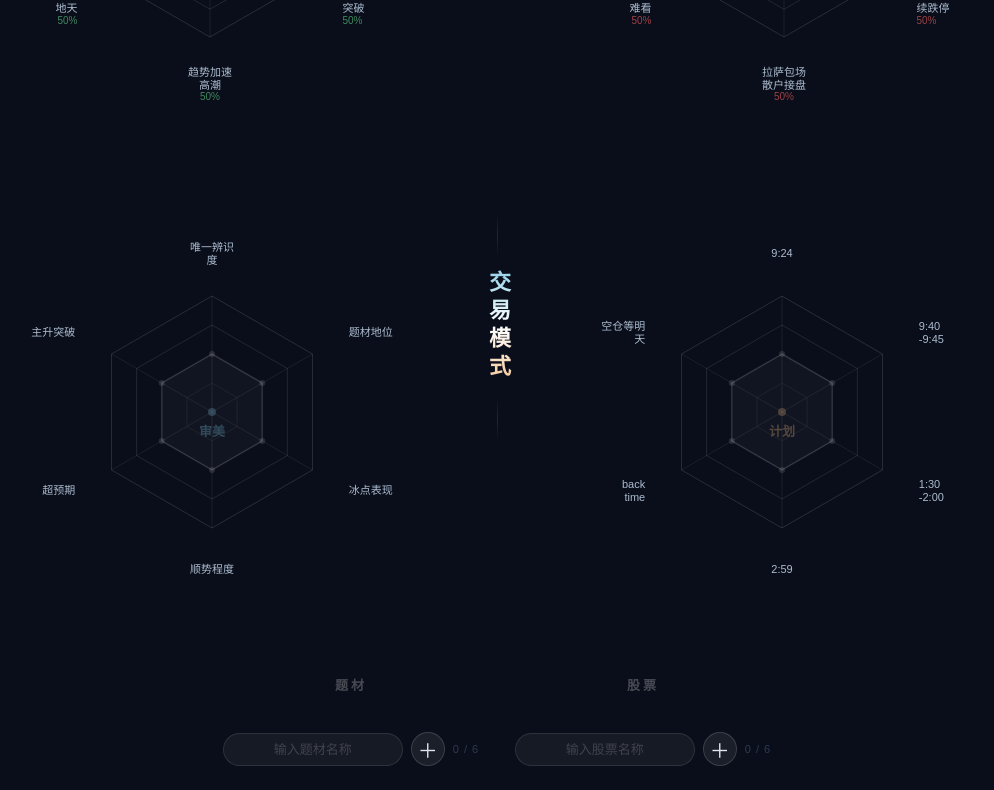
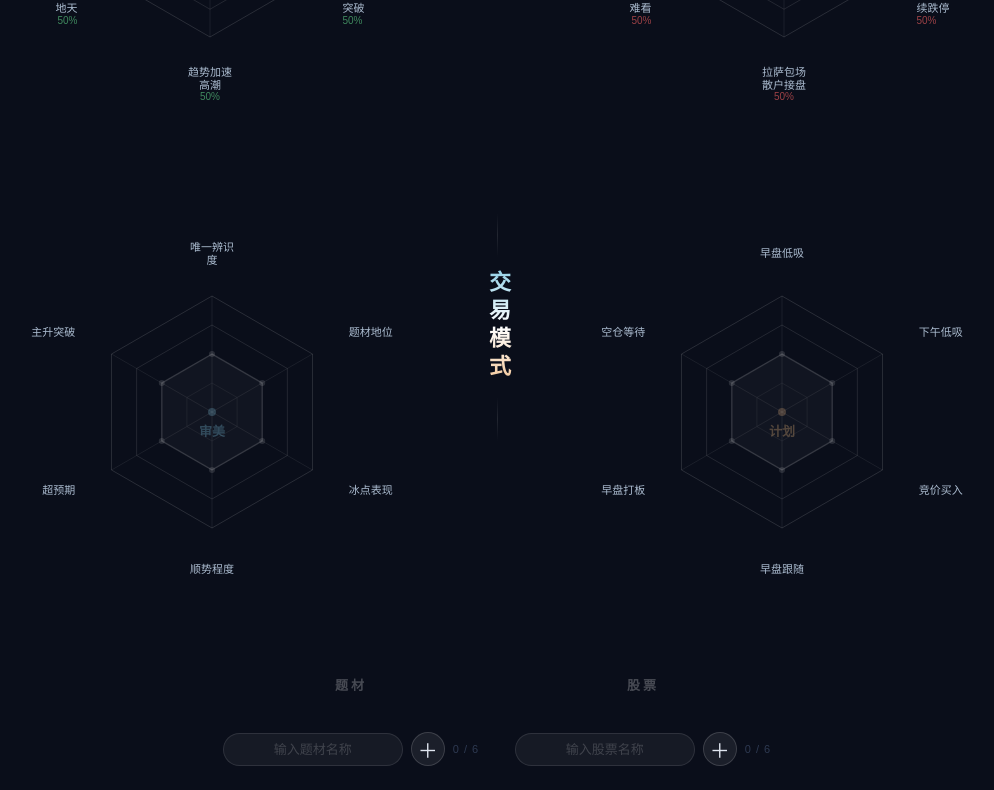
Before and after one commit to lizhaoxiong/home-trading-framework, a website: page public/index.html in a window 1280 px wide. Shown: the part 337-1127 px from the top of the page, without its empty margins (143-1137 px from the left). Drawn offline with Linux system fonts and the light colour scheme; no server answers.

Commit message:
feat: 计划雷达图更新维度标签

```diff
--- a/public/index.html
+++ b/public/index.html
@@ -368,7 +368,7 @@ const radarL = new RadarChart('radarLeft',
   'rgba(126,200,227,1)', '审美', scheduleSave, 115);
 
 const radarR = new RadarChart('radarRight',
-  ['9:24','9:40-9:45','1:30-2:00','2:59','back time','空仓等明天'],
+  ['早盘低吸','下午低吸','竞价买入','早盘跟随','早盘打板','空仓等待'],
   'rgba(240,184,126,1)', '计划', scheduleSave, 115);
 
 /* ─────────────── 数据 ─────────────── */
```
